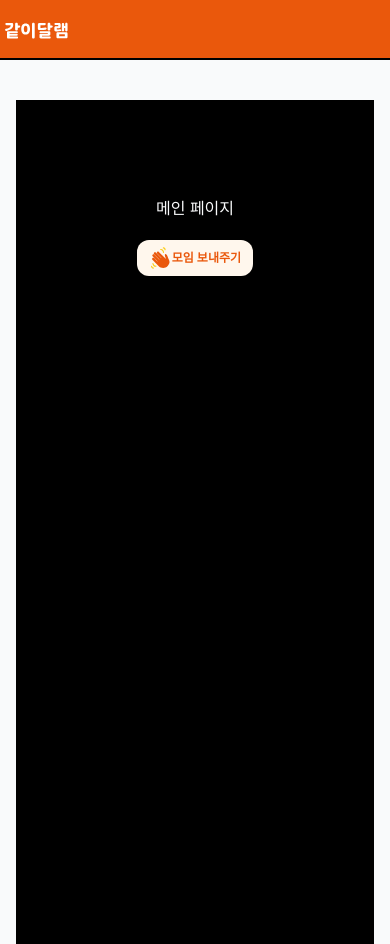
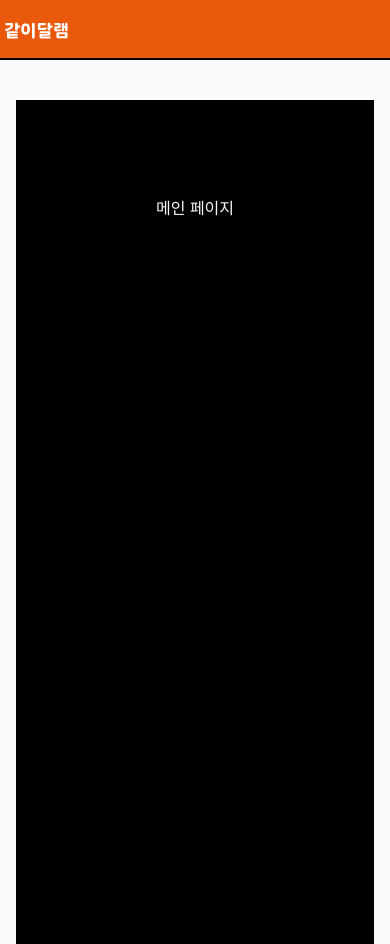
Before and after one commit to yeonna18k/relax-together-front, a Next.js app: page / in a window 390 px wide. Built offline with nearby package versions, Linux system fonts and the light colour scheme.

Commit message:
test: byeButton 렌더링 테스트 완료, 반응형 테스트는 storybook으로 대체

```diff
--- a/src/app/page.tsx
+++ b/src/app/page.tsx
@@ -1,10 +1,7 @@
-import ByeButton from '@/shared/common/ui/bye-button';
-
 export default function Home() {
   return (
     <div className="flex min-h-screen flex-col items-center gap-5 bg-black p-24">
       메인 페이지
-      <ByeButton />
     </div>
   );
 }
--- a/src/shared/common/ui/bye-button/index.tsx
+++ b/src/shared/common/ui/bye-button/index.tsx
@@ -5,9 +5,9 @@ import { Button } from '@/shared/ui/button';
 export default function ByeButton() {
   //NOTE: 모임 취소 api랑 연동해서 모임 취소하는 기능 추가
   return (
-    <Button className="flex h-9 w-[116px] items-center justify-between rounded-xl border-orange-50 bg-orange-50 px-3 py-1.5 hover:bg-orange-50 active:bg-orange-50 md:h-12 md:w-12 md:rounded-full md:p-3">
+    <Button className="flex h-9 w-[116px] items-center justify-between rounded-xl border-orange-50 bg-orange-50 px-3 py-1.5 hover:bg-orange-50 active:bg-orange-50 xs:h-12 xs:w-12 xs:rounded-full xs:p-3">
       <ByeIcon className="h-6 w-6" />
-      <p className="block text-xs font-semibold text-orange-600 md:hidden">
+      <p className="block text-xs font-semibold text-orange-600 xs:hidden">
         모임 보내주기
       </p>
     </Button>
--- a/tailwind.config.ts
+++ b/tailwind.config.ts
@@ -5,6 +5,9 @@ const config: Config = {
   content: ['./src/**/**/*.{js,ts,jsx,tsx,mdx}'],
   theme: {
     extend: {
+      screens: {
+        xs: '430px',
+      },
       backgroundImage: {
         'gradient-radial': 'radial-gradient(var(--tw-gradient-stops))',
         'gradient-conic':
```
Also changed, not shown: jest.setup.ts (+0 -10 lines), 1 other file (tests, documents, lock files or other folders).
